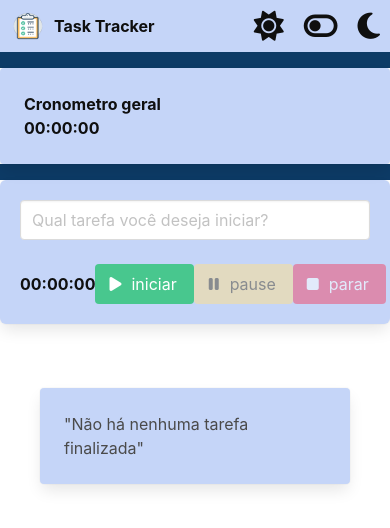
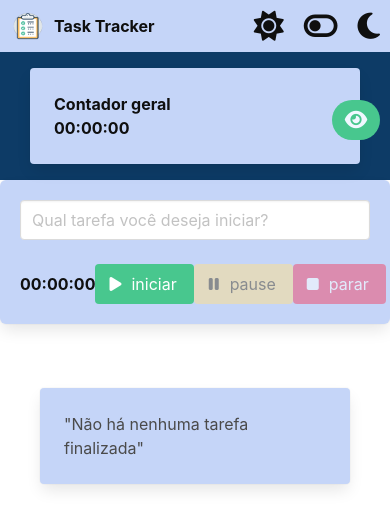
Before and after one commit to carloscacho/task-tracker, a Vue app: page / in a window 390 px wide. Shown: the top 528 px of the page. Built offline with nearby package versions, Linux system fonts and the light colour scheme.

Commit message:
contador geral

```diff
--- a/src/App.vue
+++ b/src/App.vue
@@ -62,7 +62,11 @@ export default defineComponent({
 .taskList {
   padding: 2.5rem;
 }
-
+@media only screen and (max-width: 768px) {
+  .taskList {
+    height: calc(100vh - 52px - 32px - 96px - 144px - 1.5rem);
+  }
+}
 main {
   --bg-primary: rgb(255, 255, 255);
   --bg-secondary: rgb(197, 213, 248);
--- a/src/components/SideBar.vue
+++ b/src/components/SideBar.vue
@@ -2,10 +2,23 @@
 <template>
   <div class="isSmart">
     <HeaderPhone @onChangeModeHeader="changeModeHeader" />
-    <header>
-      <p style="color:white"></p>
-    </header>
-    <total-timer msg="Cronometro geral " :total="total" />
+    <div class="likeHeader"></div>
+    <div class="timerView">
+      <div :class="{ invisible: !visibilityTotal }">
+        <total-timer msg="Contador geral " :total="total" />
+      </div>
+      <div :class="{ invisible: visibilityTotal }">
+        <card-text>
+          <span class="disableTimer">Contador desativado</span>
+        </card-text>
+      </div>
+
+      <button class="button is-success is-rounded" @click="changeVisibility">
+        <span class="icon is-small eyes">
+          <i :class="buttonIconEye"></i>
+        </span>
+      </button>
+    </div>
   </div>
   <header>
     <h1 class="isNotSmart">
@@ -26,6 +39,7 @@
 import { defineComponent } from "vue";
 import TotalTimer from "./TotalTimer.vue";
 import HeaderPhone from "./HeaderPhone.vue";
+import CardText from "./CardText.vue";
 
 export default defineComponent({
   name: "SideBar",
@@ -38,10 +52,12 @@ export default defineComponent({
   components: {
     TotalTimer,
     HeaderPhone,
+    CardText,
   },
   data() {
     return {
       isDarkMode: false,
+      visibilityTotal: true,
     };
   },
   computed: {
@@ -49,6 +65,9 @@ export default defineComponent({
       return !this.isDarkMode
         ? "fa-solid fa-toggle-off"
         : "fa-solid fa-toggle-on";
+    },
+    buttonIconEye() {
+      return this.visibilityTotal ? "fa fa-eye" : "fa fa-eye-slash";
     },
   },
   methods: {
@@ -68,6 +87,9 @@ export default defineComponent({
       this.isDarkMode = false;
       this.$emit("onChangeMode", this.isDarkMode);
     },
+    changeVisibility() {
+      this.visibilityTotal = !this.visibilityTotal;
+    },
   },
 });
 </script>
@@ -80,13 +102,40 @@ header {
   height: 100vh;
   text-align: center;
 }
+.invisible {
+  visibility: hidden;
+  height: 0;
+}
+.likeHeader {
+  padding: 0.5rem;
+  background: #0d3b66;
+}
+.disableTimer {
+  font-weight: bold;
+  color: var(--text-primary);
+}
+.timerView {
+  padding-left: 30px;
+  padding-right: 30px;
+  background: #0d3b66;
+}
 i {
   font-size: 30px;
   margin: 10px;
   color: aliceblue;
 }
+.eyes > i {
+  font-size: 20px;
+  margin: 0;
+  padding: 0;
+}
+.is-rounded {
+  position: absolute;
+  right: 10px;
+  top: 100px;
+}
 @media only screen and (min-width: 768px) {
-.isSmart {
+  .isSmart {
     visibility: hidden;
     height: 0;
   }
@@ -95,7 +144,6 @@ i {
     visibility: visible;
   }
 }
-
 
 @media only screen and (max-width: 768px) {
   header {
```
